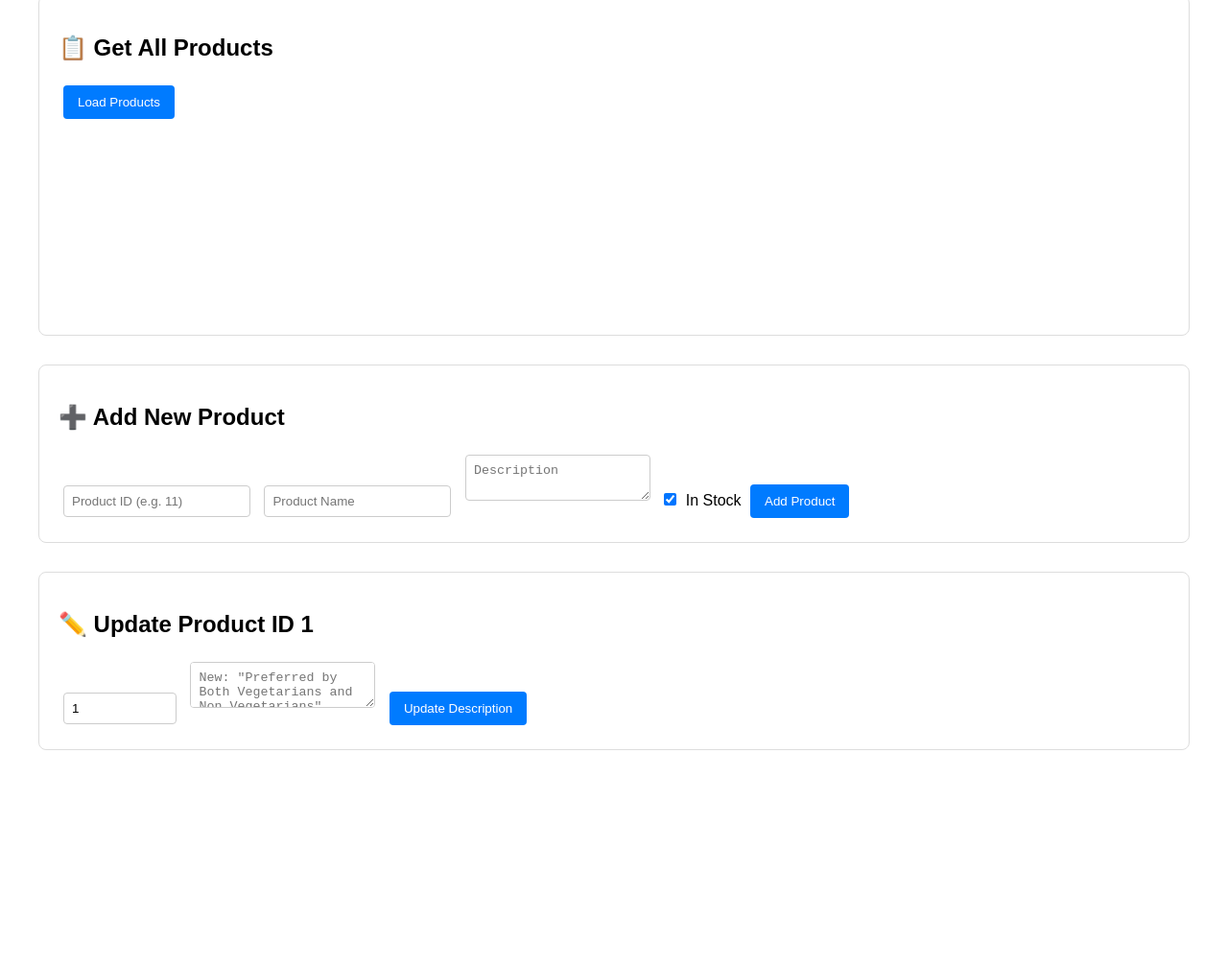
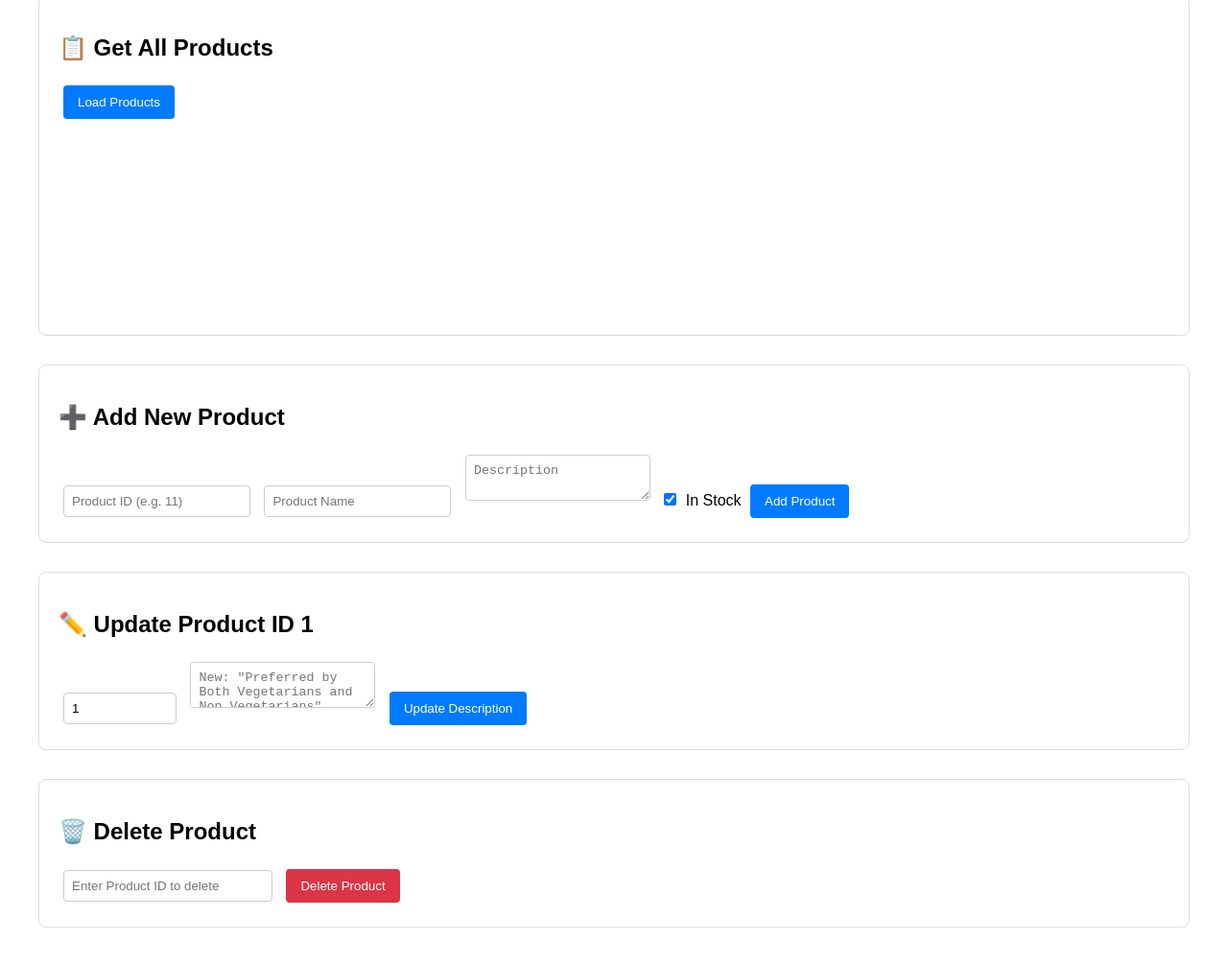
Before and after one commit to kvbmol/inventory-management, a website: page index.html in a window 1280 px wide. Shown: the part 114-1120 px from the top of the page at 96% size. Before the commit the page ends 946 px from the top, so only its background shows below. Drawn offline with Linux system fonts and the light colour scheme.

Commit message:
added  delete button

```diff
--- a/index.html
+++ b/index.html
@@ -114,6 +114,18 @@
       ></textarea>
       <button onclick="updateProduct()">Update Description</button>
       <div id="updateStatus"></div>
+    </div>
+
+    <div class="section">
+      <h2>🗑️ Delete Product</h2>
+      <input
+        id="deleteId"
+        type="number"
+        placeholder="Enter Product ID to delete"
+        style="width: 200px;"
+      />
+      <button class="danger" onclick="deleteProduct()">Delete Product</button>
+      <div id="deleteStatus"></div>
     </div>
 
     <script>
```
